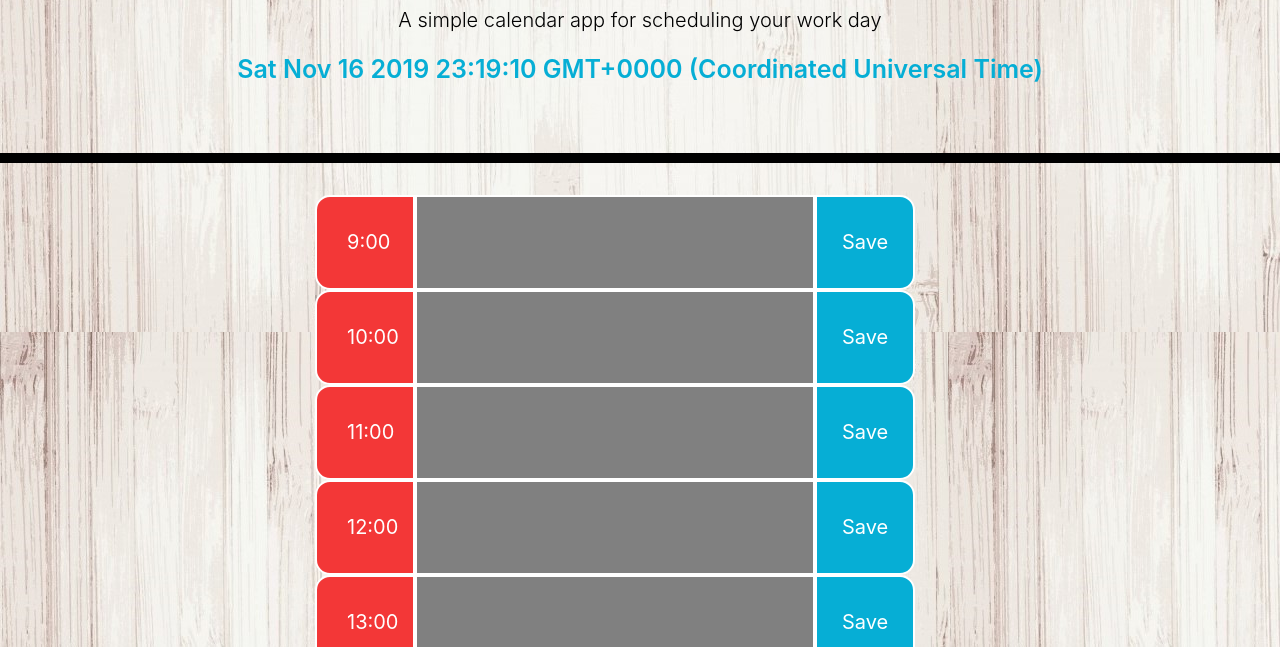
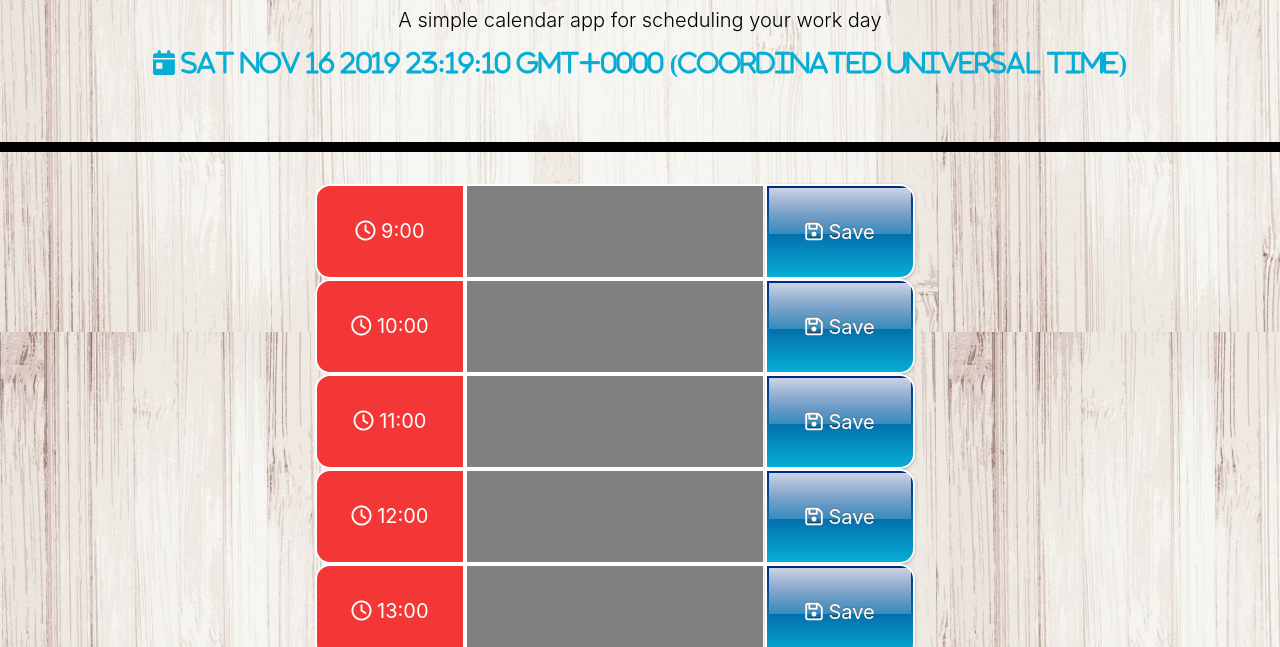
Before and after one commit to michaelrobil/dailycalendar, a plain HTML site: page index.html in a window 1280 px wide. Shown: the part 153-800 px from the top of the page. Drawn offline with nearby package versions, Linux system fonts and the light colour scheme.

Commit message:
styles updated within the files

```diff
--- a/assets/calender.js
+++ b/assets/calender.js
@@ -6,16 +6,18 @@ var today = new Date();
 var time = today.getHours();
 var currentDate;
 // bring the current date to the front screen
-currentDate = $("#currentDay").text(today);
+currentDate = $("#currentDay").text(" " + today);
 //create the table container, rows, columns and add them in right order
 var container = $('<div class="blue">').attr("id", "blue");
 for (i = 0; i < 10; i++) {
     var row = $('<div class="green">').attr("id", "green" + i);
-    var columnRed = $('<div class="red">').attr("id", "red" + i).text(9 + i + ":00");
+    var columnRed = $('<div>').attr("class", "red").attr("id", "red" + i).text(" " + (9 + i + ":00"));
     var columnGray = $('<input class="gray">' + '</input>').attr("id", "gray" + [i]);
-    var columnYellow = $('<button>' + "Save" + '</button>').attr("class", "yellow").attr("id", "save" + i);
+    var columnYellow = $('<button>' + '<i class="far fa-save"></i>' + " Save" + '</button>').attr("class", "yellow").attr("id", "save" + i);
+    var clockIcon = $('<i class="far fa-clock"></i> ');
     container.append(row);
     row.append(columnRed, columnGray, columnYellow);
+    columnRed.prepend(clockIcon);
 }
 $('body').append(container);
 //styling the input field depending on the current time
--- a/assets/style.css
+++ b/assets/style.css
@@ -21,7 +21,7 @@ body {
         color: rgb(243, 55, 55);
     }
     49% {
-        color: rgb(219, 148, 148);
+        color: #db9494;
     }
     50% {
         color: #06AED5;
@@ -60,7 +60,7 @@ body {
     border: white 2px solid;
     float: left;
     padding: 30px;
-    width: 100px;
+    width: 150px;
     height: 95px;
     text-align: center;
 }
@@ -73,28 +73,48 @@ body {
     background-color: gray;
     border: white 2px solid;
     padding: 10px;
-    width: 400px;
+    width: 300px;
     text-align: center;
     height: 95px;
+}
+
+.gray:hover {
+    background: linear-gradient(#f33737, #db9494);
+    color: seashell;
+    font-weight: 300;
 }
 
 .yellow {
     font-size: 20px;
     color: #ffffff;
     z-index: 1;
-    float: left;
     border: white 2px solid;
     padding: 25px;
-    width: 100px;
+    width: 150px;
     border-top-right-radius: 15px;
     border-bottom-right-radius: 15px;
     background-color: #06AED5;
     text-align: center;
     height: 95px;
+    position: relative;
+    display: inline-block;
+    background-image: linear-gradient(rgb(0, 41, 128), #06AED5);
+    box-shadow: 0px 1px 4px -2px #333;
+    text-shadow: 0px -1px #333;
+}
+
+.yellow:after {
+    content: '';
+    position: absolute;
+    top: 2px;
+    left: 2px;
+    width: calc(100% - 4px);
+    height: 50%;
+    background: linear-gradient(rgba(255, 255, 255, 0.8), rgba(255, 255, 255, 0.2));
 }
 
 .yellow:hover {
-    background-color: #f33737;
+    background: linear-gradient(#f33737, #db9494);
     color: seashell;
     font-weight: 300;
 }
--- a/index.html
+++ b/index.html
@@ -6,6 +6,7 @@
     <meta name="viewport" content="width=device-width, initial-scale=1.0">
     <meta http-equiv="X-UA-Compatible" content="ie=edge">
     <link rel="stylesheet" href="https://stackpath.bootstrapcdn.com/bootstrap/4.3.1/css/bootstrap.min.css" />
+    <script src="https://kit.fontawesome.com/18a574783e.js" crossorigin="anonymous"></script>
     <title>Work Day Scheduler</title>
     <link rel="stylesheet" href="assets/style.css">
 </head>
@@ -14,7 +15,7 @@
     <header class="jumbotron">
         <h1 class="display-3">Work Day Scheduler</h1>
         <p class="lead">A simple calendar app for scheduling your work day</p>
-        <span id="currentDay" class="lead"></span>
+        <span class="fas fa-calendar-day" id="currentDay" class="lead"></span>
     </header>
     <script src="https://cdnjs.cloudflare.com/ajax/libs/jquery/3.2.1/jquery.min.js"></script>
     <script src="assets/calender.js"></script>
```
